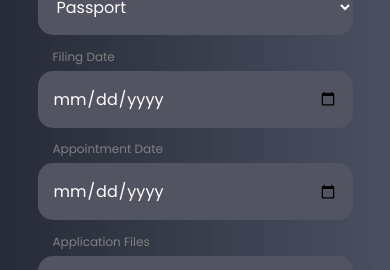
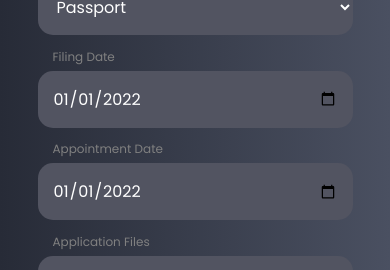
Before and after one commit to dewanwakilahmed/apply-4-me, a React (Create React App) app in the folder client/web-app/: page /upload-application in a window 390 px wide. Shown: the part 398-668 px from the top of the page. Built offline with nearby package versions, Linux system fonts and the light colour scheme; sample sign-in values are in the browser's storage.

Commit message:
Page Responsiveness

```diff
--- a/client/web-app/src/tabs/UploadApplication.jsx
+++ b/client/web-app/src/tabs/UploadApplication.jsx
@@ -7,8 +7,8 @@ const UploadApplication = () => {
   const [formData, setFormData] = useState({
     name: "",
     type: "",
-    dateOfFiling: new Date(),
-    dateOfAppointment: new Date(),
+    dateOfFiling: "2022-01-01",
+    dateOfAppointment: "2022-01-01",
     files: null,
   });
 
```
